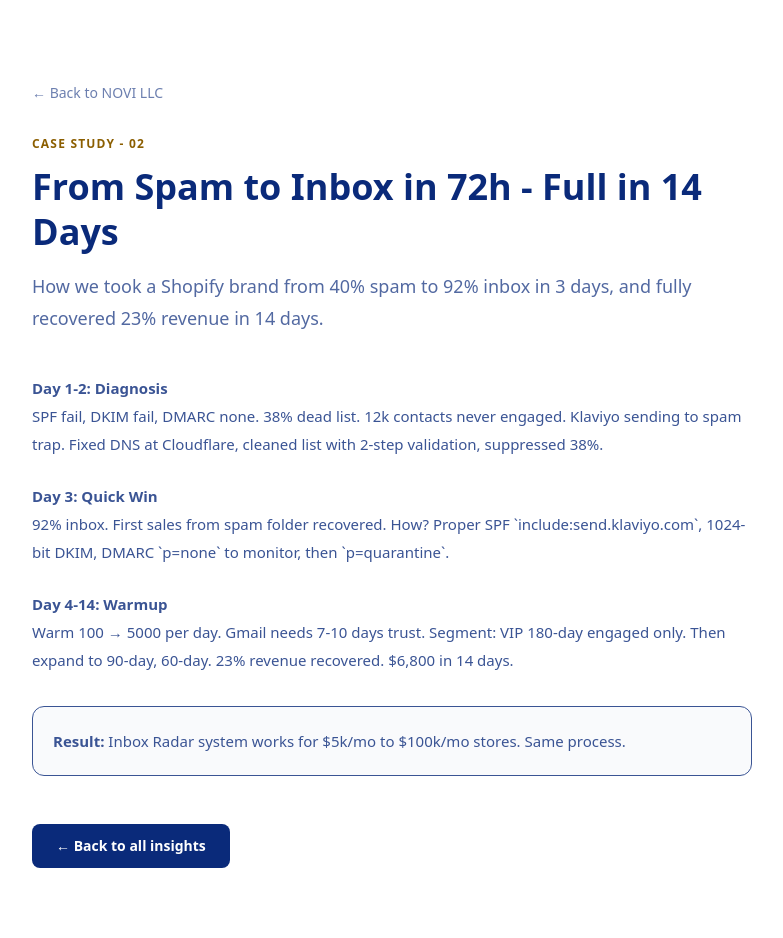
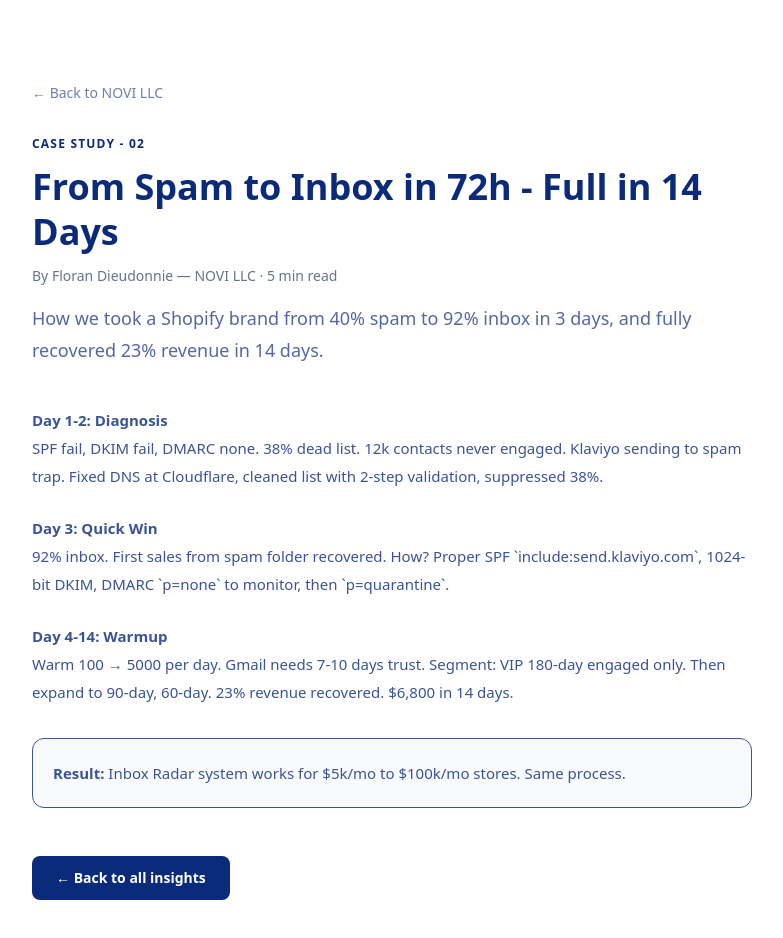
Before and after one commit to NOVI-I6699-cmd/portfolio-starter-kit, a Next.js app: page /insights/from-spam-to-inbox-72h in a window 1280 px wide. Shown: the top 938 px of the page, without its empty margins (248-1031 px from the left). Built offline with nearby package versions, Linux system fonts and the light colour scheme.

Commit message:
Update page.tsx

```diff
--- a/app/insights/from-spam-to-inbox-72h/page.tsx
+++ b/app/insights/from-spam-to-inbox-72h/page.tsx
@@ -3,8 +3,9 @@ export default function Page(){
   return (
     <main className="max-w-3xl mx-auto px-6 py-20">
       <Link href="/" className="text-sm text-[#0A2A7A]/60 hover:underline">← Back to NOVI LLC</Link>
-      <p className="mt-8 text-xs tracking-widest uppercase font-semibold text-[#8B5E00]">CASE STUDY - 02</p>
+      <p className="mt-8 text-xs tracking-widest uppercase font-semibold text-[#0A2A7A]">CASE STUDY - 02</p>
       <h1 className="mt-3 text-4xl font-bold leading-tight text-[#0A2A7A]">From Spam to Inbox in 72h - Full in 14 Days</h1>
+      <div className="mt-3 text-sm text-slate-500">By Floran Dieudonnie — NOVI LLC · 5 min read</div>
       <p className="mt-4 text-lg opacity-70 leading-8">How we took a Shopify brand from 40% spam to 92% inbox in 3 days, and fully recovered 23% revenue in 14 days.</p>
       <div className="mt-10 space-y-6 text-[15px] leading-7 opacity-80">
         <div><strong className="text-[#0A2A7A]">Day 1-2: Diagnosis</strong><br/>SPF fail, DKIM fail, DMARC none. 38% dead list. 12k contacts never engaged. Klaviyo sending to spam trap. Fixed DNS at Cloudflare, cleaned list with 2-step validation, suppressed 38%.</div>
```
